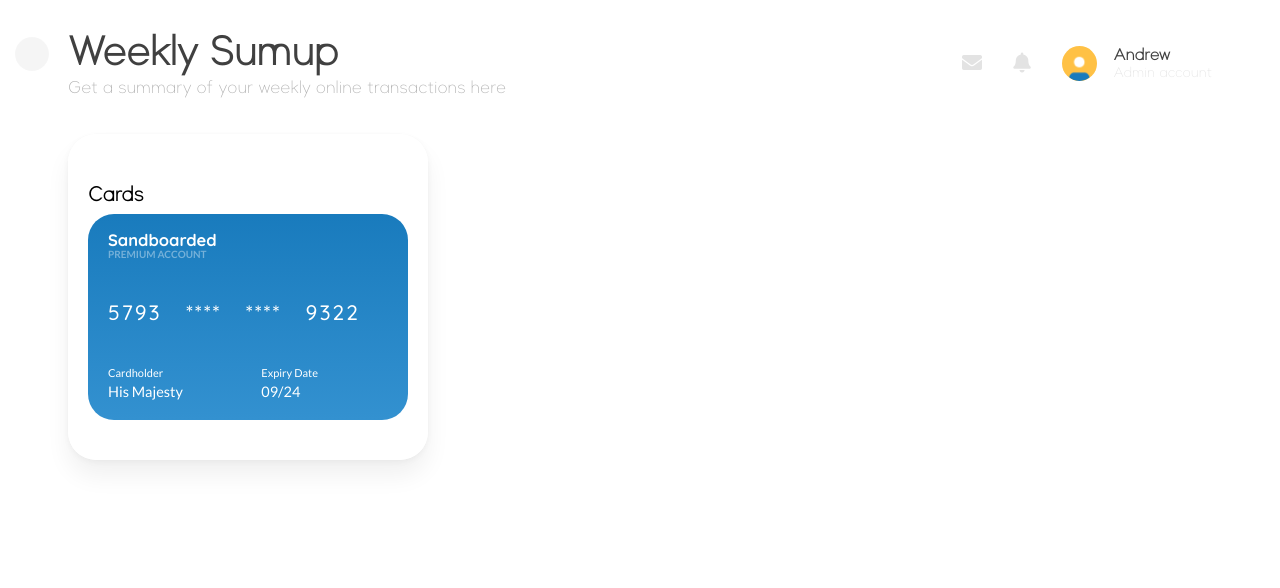
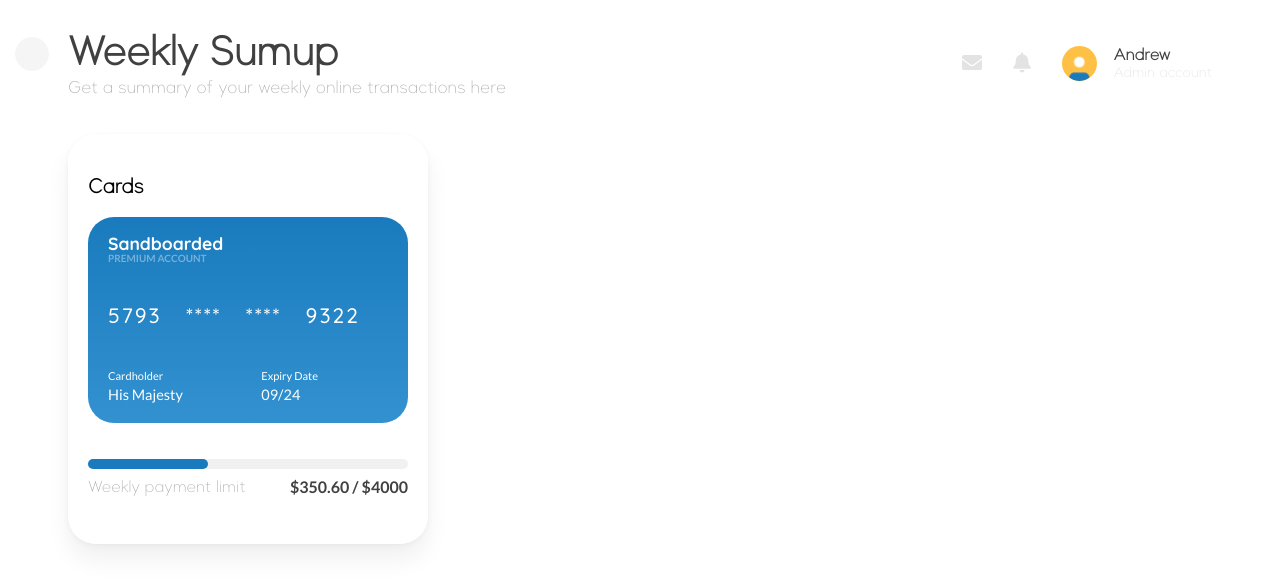
Before and after one commit to theajstars/sandboarded, a React (Vite) app: page / in a window 1280 px wide. Shown: the top 588 px of the page. Built offline with nearby package versions, Linux system fonts and the light colour scheme.

Commit message:
Progress bar on card section

```diff
--- a/src/Assets/CSS/card.css
+++ b/src/Assets/CSS/card.css
@@ -10,7 +10,6 @@
 .card-section-header {
   font-weight: 900;
   font-size: 20px;
-  line-height: 40px;
 }
 .card {
   width: 320px;
@@ -27,7 +26,7 @@
   line-height: 12px;
 }
 .card-brand {
-  font-size: 16.5px;
+  font-size: 17.5px;
   font-weight: 700;
 }
 .card-account-type {
@@ -61,3 +60,25 @@
 .card-bottom-value {
   font-size: 14.5px;
 }
+.payment-limit-container {
+  background: #f1f1f1;
+  border-radius: 13px;
+  width: 320px;
+  height: 10px;
+}
+
+.payment-limit {
+  width: 120px;
+  height: 10px;
+  border-radius: 13px;
+}
+.limit-description {
+  line-height: 35px;
+  box-sizing: border-box;
+  width: 100%;
+  justify-content: space-between;
+  align-items: center;
+}
+.limit-payment-amount {
+  font-weight: 600;
+}
--- a/src/Assets/CSS/colors.css
+++ b/src/Assets/CSS/colors.css
@@ -10,6 +10,9 @@
 }
 .light-blue {
   color: var(--light-blue);
+}
+.bg-light-blue {
+  background-color: var(--light-blue);
 }
 .dark-blue {
   color: var(--dark-blue);
--- a/src/Components/CardSection.jsx
+++ b/src/Components/CardSection.jsx
@@ -4,6 +4,7 @@ export default function CardSection() {
   return (
     <div className="card-section-container flex-column">
       <span className="suprema card-section-header">Cards</span>
+      <br />
       <div className="card card-blue flex-column">
         <div className="card-top">
           <span className="quicksand white card-brand">Sandboarded</span>
@@ -27,6 +28,17 @@ export default function CardSection() {
           </div>
         </div>
       </div>
+      <br />
+      <br />
+      <div className="payment-limit-container">
+        <div className="payment-limit bg-light-blue"></div>
+      </div>
+      <div className="flex-row limit-description">
+        <span className="faint suprema">Weekly payment limit</span>
+        <span className="lato primary limit-payment-amount">
+          $350.60 / $4000
+        </span>
+      </div>
     </div>
   );
 }
```
